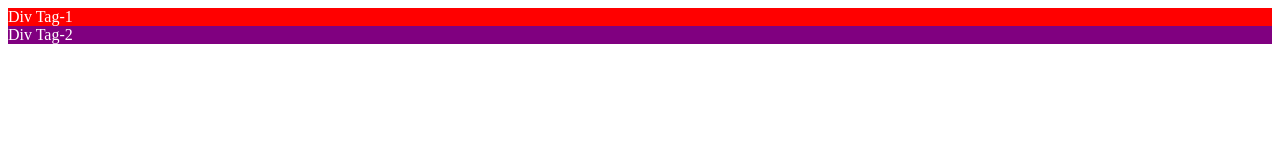
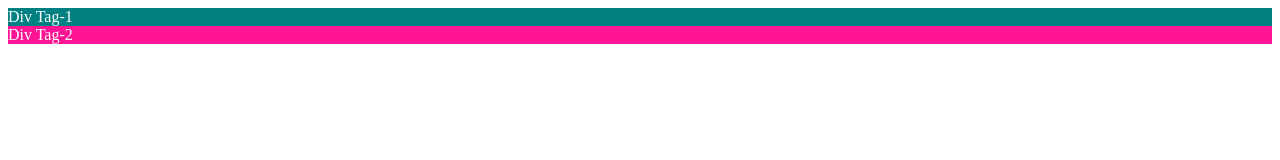
Before and after one commit to RajSresth/Frontend-11-30AM-Batch, a plain HTML site: page CSS/Day-5 Attribute Selector/index.html in a window 1280 px wide. Drawn offline with Linux system fonts and the light colour scheme.

Commit message:
Lecture on Selectors

```diff
--- a/CSS/Day-5 Attribute Selector/index.html
+++ b/CSS/Day-5 Attribute Selector/index.html
@@ -8,6 +8,6 @@
   </head>
   <body>
       <div title="tag-1 content-1 div1">Div Tag-1</div>
-      <div title="tag-2 content-1 div1">Div Tag-2</div>
+      <div title="tag-1 content-2 div2">Div Tag-2</div>
   </body>
 </html>
--- a/CSS/Day-5 Attribute Selector/style.css
+++ b/CSS/Day-5 Attribute Selector/style.css
@@ -1,5 +1,5 @@
 /* Prefix Value */
-div[title^="tag-1"]{
+/* div[title^="tag-1"]{
     background-color: red;
     color: white;
 }
@@ -7,4 +7,34 @@ div[title^="tag-1"]{
 div[title^="tag-2"]{
     background-color: purple;
     color: white;
+} */
+
+/* Suffix Value */
+/* div[title$="div2"]{
+    background-color: magenta;
 }
+
+div[title$="div1"]{
+    background-color: coral;
+} */
+
+/* Between Values/Middle Values */
+/* div[title~="content-2"]
+{
+    background-color: orange;
+}
+
+div[title~="content-1"]{
+    background-color: deepskyblue;
+} */
+
+/* Any value * */
+div[title*="tag-1"]{
+    background-color: teal;
+    color: white;
+}
+
+div[title*="content-2"]{
+    background-color: deeppink;
+    color: white;
+}
--- /dev/null
+++ b/CSS/Day-6 Pseudo Element Selector/style.css
@@ -0,0 +1,71 @@
+/* span{
+    display: inline-block;
+} */
+/* span::first-letter{
+    font-size: 28px;
+    color: red;
+    font-style: italic;
+} */
+
+/* ::first-line */
+/* span{
+    display: inline-block;
+}
+span::first-line{
+    font-size: 28px;
+    font-style: italic;
+    color: deeppink;
+} */
+/*
+span::selection{
+    background-color: rgb(6, 160, 6);
+    color: white;
+} */
+
+/* ::selection{
+    background-color: rgb(1, 152, 109);
+    color: white;
+} */
+
+/* ul>li::marker{
+    content: "😋 ";
+} */
+
+/* ul>li:nth-of-type(even)::marker{
+    content: "😍 ";
+}
+
+ul>li:nth-of-type(odd)::marker{
+    content: "😒 ";
+}
+ul>li:last-of-type::marker{
+    content: "🤢 ";
+}
+ul>li:nth-of-type(11)::marker{
+    content: "🤮 ";
+} */
+*{
+    box-sizing: border-box;
+    margin: 0;
+    padding: 0;
+}
+
+body{
+    width: 100vw;
+    height: 100vh;
+    display: flex;
+    align-items: center;
+    justify-content: center;
+    background-color: black;
+    color: white;
+    font-size: 55px;
+}
+
+div::before{
+    content: "Ram Ram ";
+    color: orange;
+}
+div::after{
+    content: " Sareyane";
+    color: green;
+}
```
Also changed, not shown: CSS/Day-6 Pseudo Element Selector/index.html (added, +35 -0 lines).
